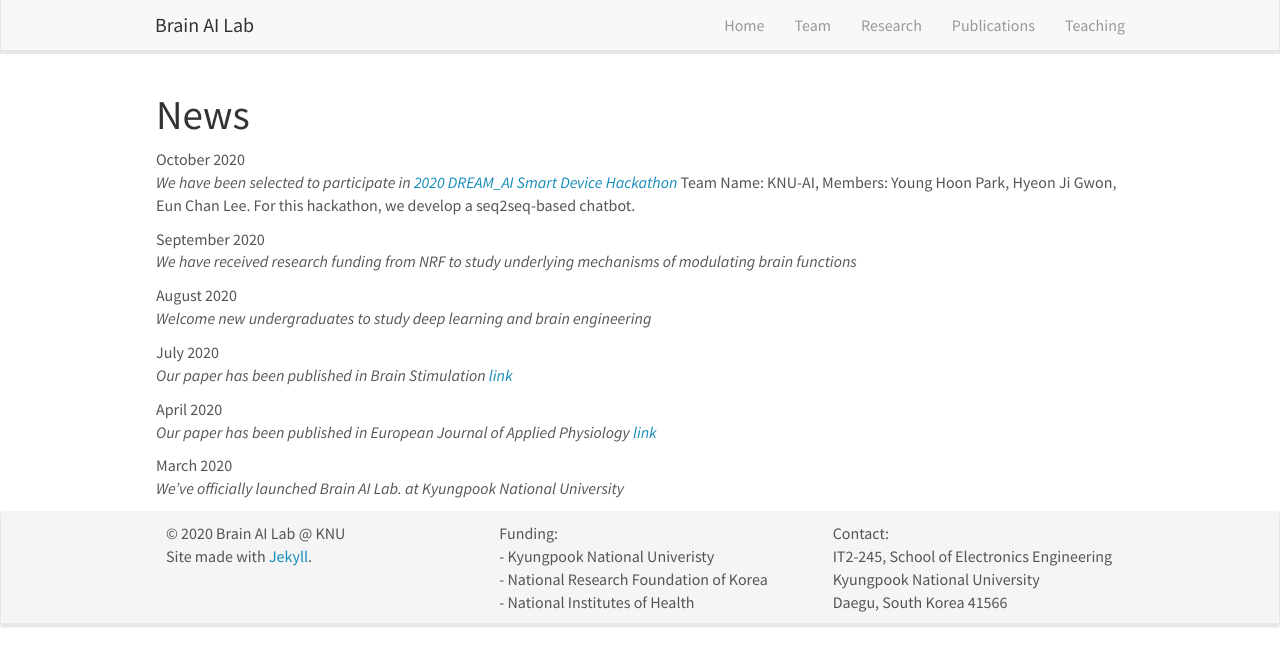
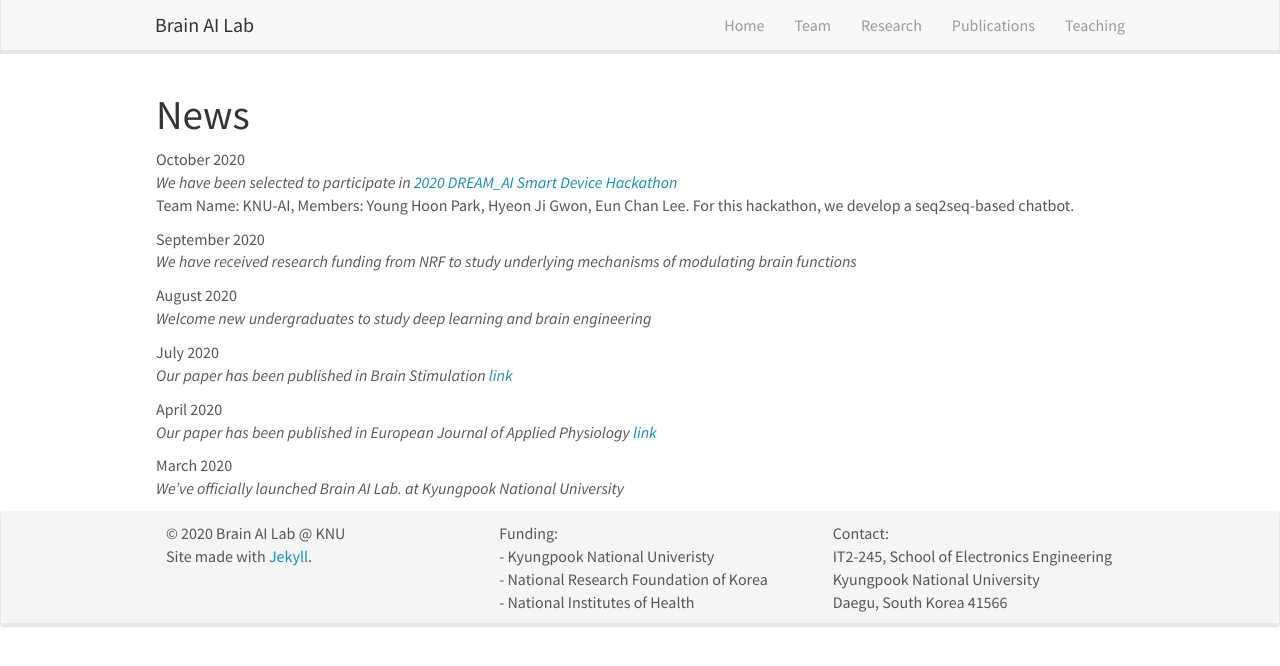
Before and after one commit to KNU-BrainAI/knu-brainai.github.io, a Jekyll site: the page built from _pages/allnews.md, in a window 1280 px wide. Shown: the top 666 px of the page. Built offline with Jekyll 4.4.1, drawn with Linux system fonts in a browser that asks for light colours; nearby versions of some CDN libraries.

Commit message:
Update allnews.md

```diff
--- a/_pages/allnews.md
+++ b/_pages/allnews.md
@@ -10,6 +10,6 @@ permalink: /allnews.html
 
 {% for article in site.data.news %}
 <p>{{ article.date }} <br>
-<em>{{ article.headline }}</em>
+<em>{{ article.headline }}</em> <br>
 {{ article.details }}</p>
 {% endfor %}
```
